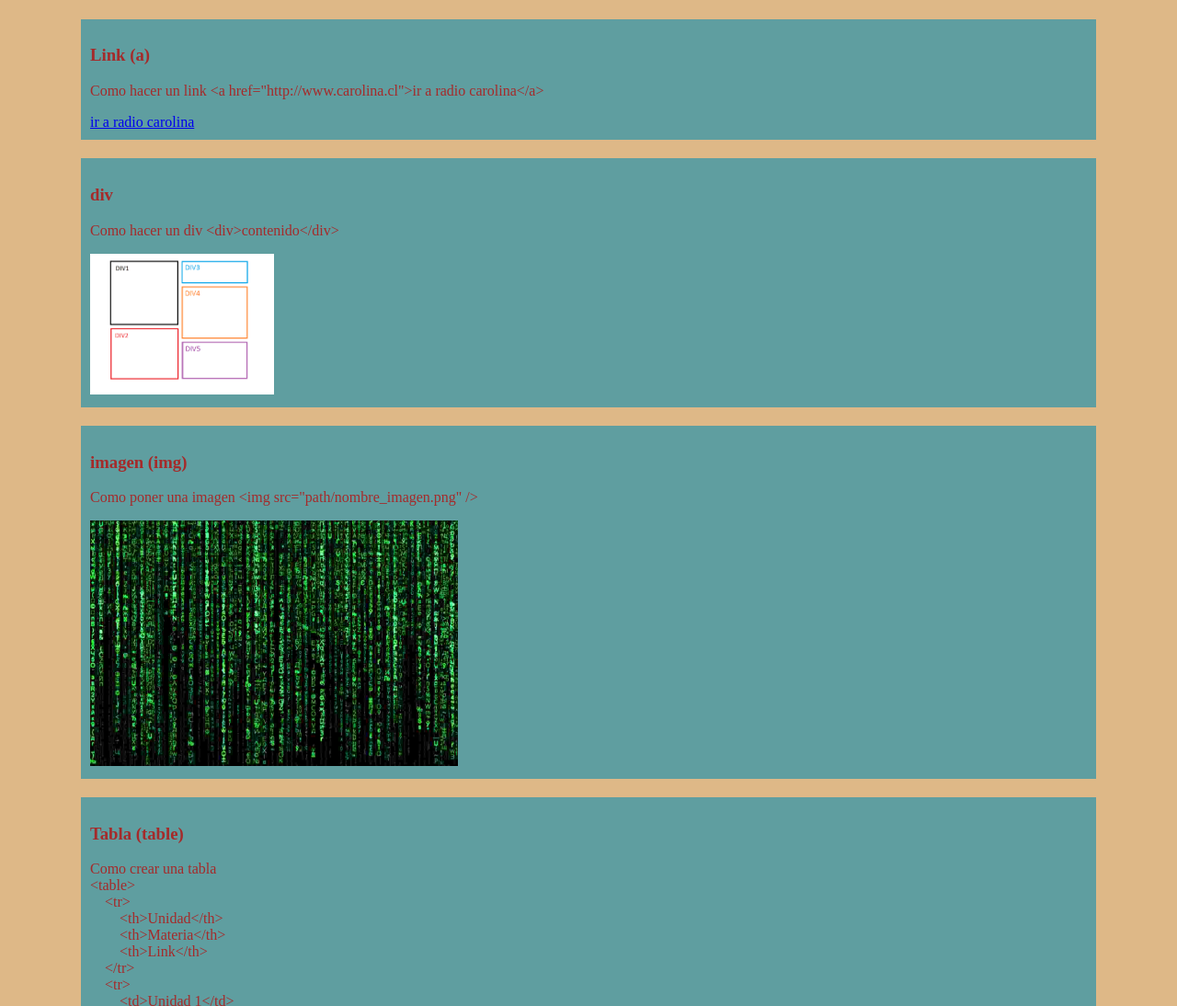
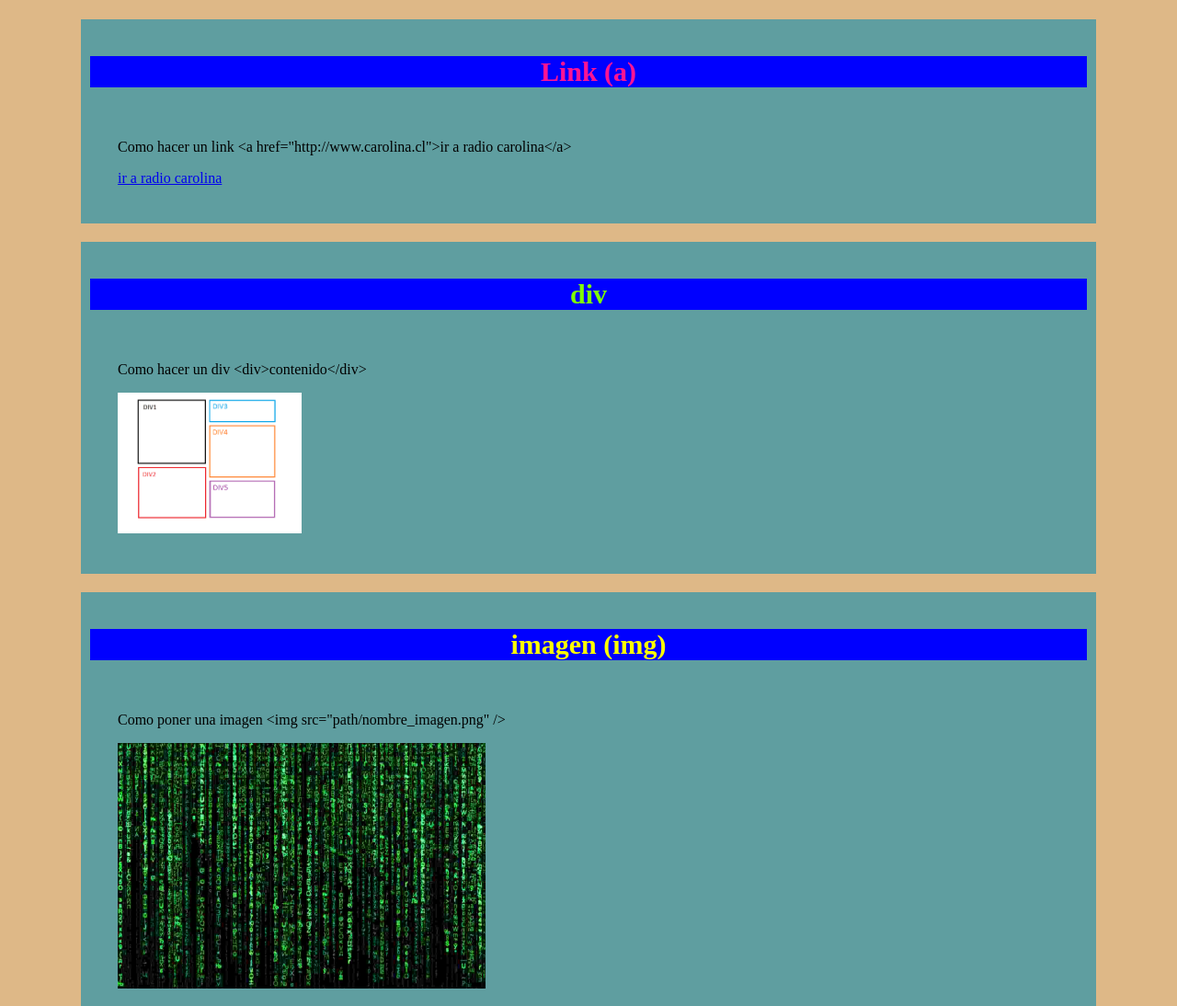
Before and after one commit to amarufd/BigData2022s1, a plain HTML site: page index.html in a window 1280 px wide. Shown: the part 260-1354 px from the top of the page at 92% size. Drawn offline with Linux system fonts and the light colour scheme.

Commit message:
Update index.html
se crearon mas clases y algunos Ids

```diff
--- a/index.html
+++ b/index.html
@@ -29,6 +29,24 @@
                 background-color: cadetblue;
                 color: brown;
             }
+            .titulo-unidad{
+                font-size: 30px;
+                text-align: center;
+                background-color: blue;
+                color: deeppink;
+            }
+            .contenido-unidad{
+                color: black;
+            }
+
+            /* Editando Id */
+            #titulo-div{
+                color: chartreuse;
+            }
+
+            #titulo-img{
+                color: yellow;
+            }
         </style>
     </head>
     <body>
@@ -41,23 +59,30 @@
                     <p>Viendo las nociones básicas del html</p>
                 </div>
                 <div class="unidad">
-                    <h3>Link (a)</h3>
+                    <h3 class="titulo-unidad">Link (a)</h3>
+                    <div class="contenido-unidad">
                         <p>Como hacer un link &#60;a href="http://www.carolina.cl"&#62;ir a radio carolina&#60;/a&#62;</p>
                         <a href="http://www.carolina.cl">ir a radio carolina</a>
                     </div>
+                </div>
                 <div class="unidad">
-                    <h3>div</h3>
+                    <h3 class="titulo-unidad" id="titulo-div">div</h3>
+                    <div class="contenido-unidad">
                         <p>Como hacer un div &#60;div&#62;contenido&#60;/div&#62;</p>
                         <img src="assert/img/divs.png" width="200px" />
                     </div>
+                </div>
                 <div class="unidad">
-                    <h3>imagen (img)</h3>
+                    <h3 class="titulo-unidad" id="titulo-img">imagen (img)</h3>
+                    <div class="contenido-unidad">
                         <p>Como poner una imagen &#60;img src="path/nombre_imagen.png" /&#62;</p>
                         <img src="assert/img/The-Matrix.jpg" width="400px" />
                     </div>
+                </div>
                 <div class="unidad">
-                    <h3>Tabla (table)</h3>
-                    <p>Como crear una tabla<br>
+                    <h3 class="titulo-unidad">Tabla (table)</h3>
+                    <div class="contenido-unidad">
+                        <p>Como crear una tabla<br><br><br>
                             &#60;table&#62;<br>
                             &nbsp;&nbsp;&nbsp;&nbsp;&#60;tr&#62;<br>
                             &nbsp;&nbsp;&nbsp;&nbsp;&nbsp;&nbsp;&nbsp;&nbsp;&#60;th&#62;Unidad&#60;/th&#62;<br>
@@ -98,6 +123,7 @@
                         </div>
                     </div>
                 </div>
+            </div>
             <h6>By Amaru Fernandez</h6>
         </div>
     </body>
```
Lines whose indentation alone changed are shown as unchanged.
